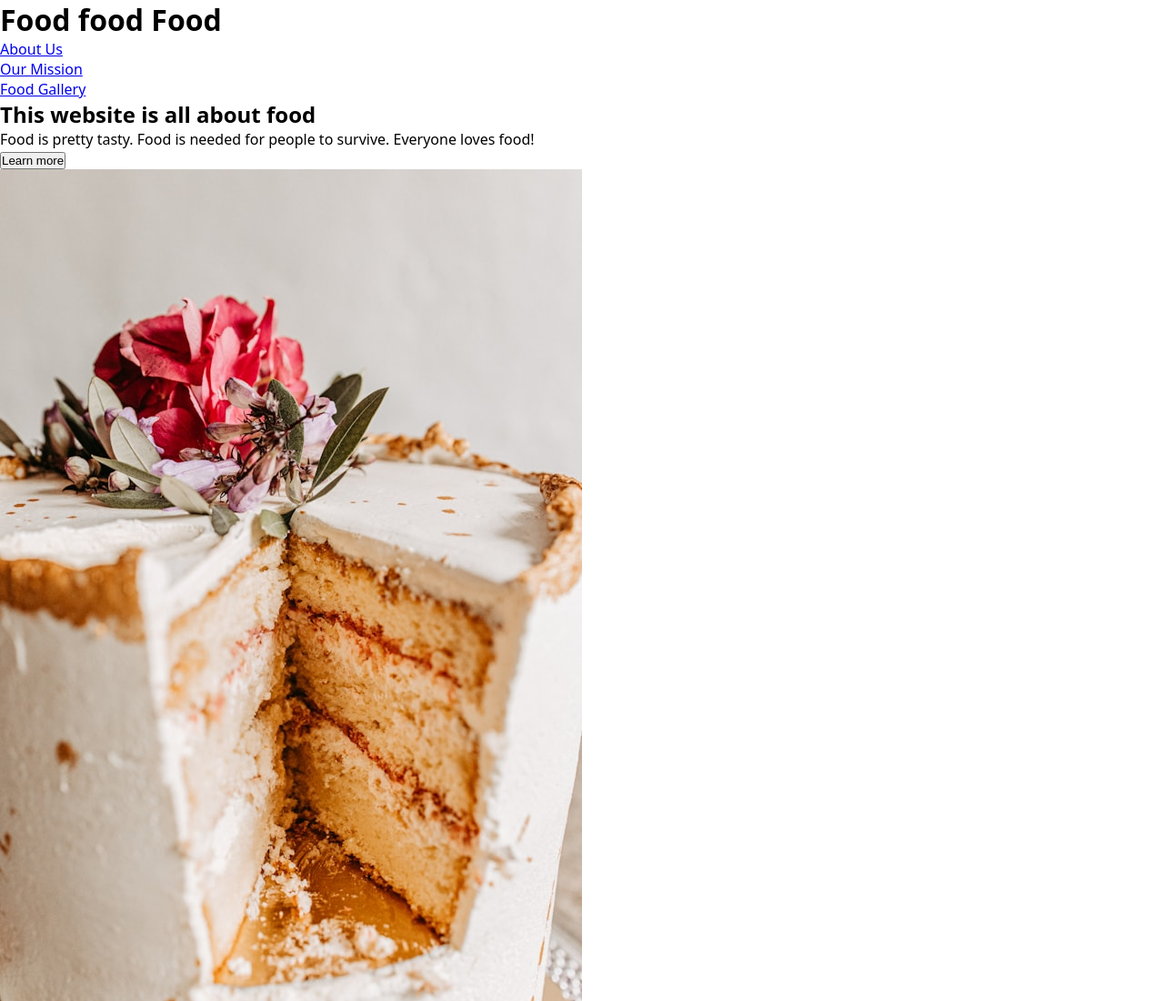
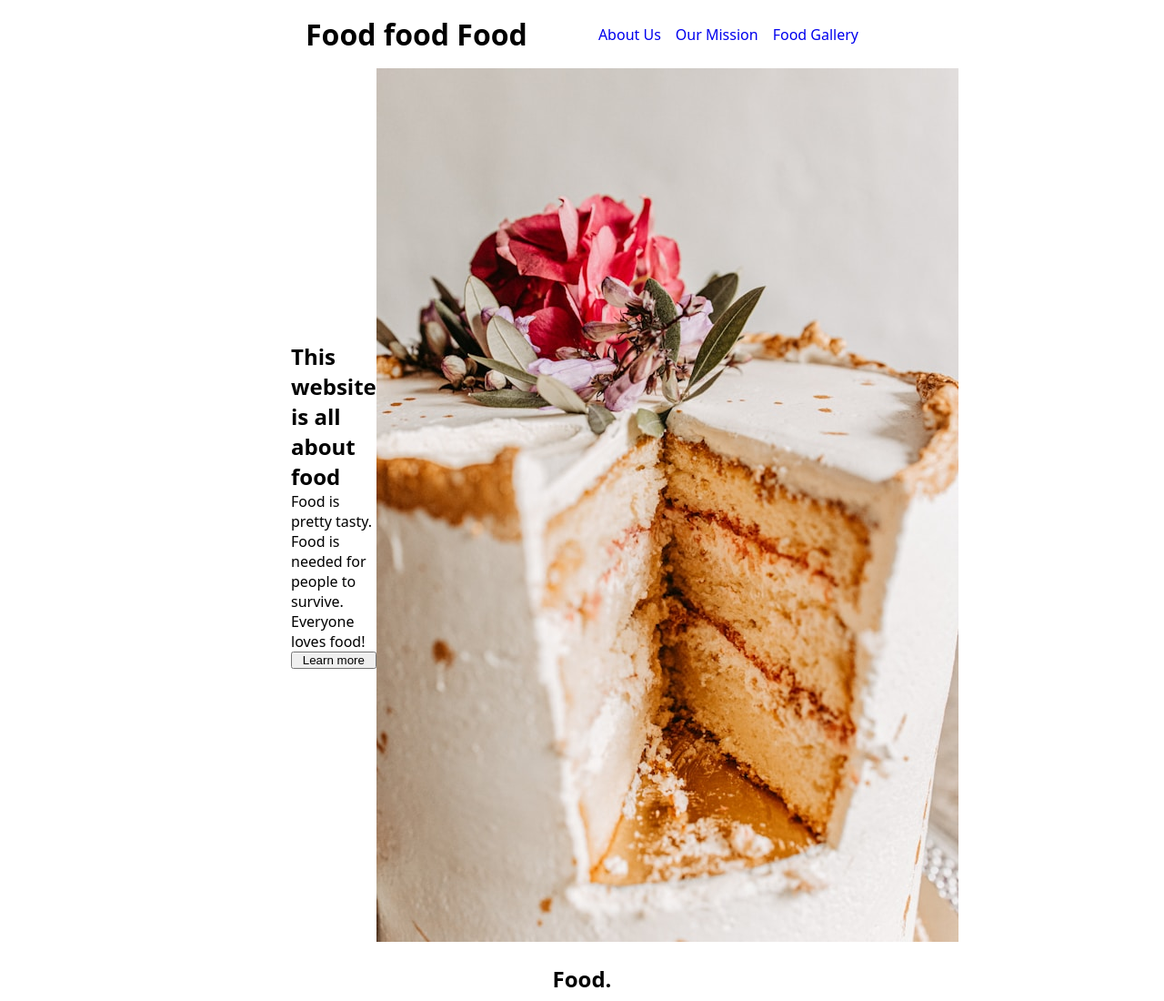
Before and after one commit to Eddie9421/food, a plain HTML site: page index.html in a window 1280 px wide. Shown: the top 1100 px of the page at 91% size. Drawn offline with Linux system fonts and the light colour scheme.

Commit message:
Made some flexbox containers and adjusted them according to the design

```diff
--- a/styles.css
+++ b/styles.css
@@ -1,13 +1,59 @@
 * {
     margin: 0;
     padding: 0;
-    box-sizing: 0;
+    box-sizing: border-box;
 }
 
 body {
     display: flex;
     flex-direction: column;
     font-family: system-ui, -apple-system, BlinkMacSystemFont, 'Segoe UI', Roboto, Oxygen, Ubuntu, Cantarell, 'Open Sans', 'Helvetica Neue', sans-serif;
+    padding: 0 20em;
+}
+
+.hero {
+    display: flex;
+    justify-content: space-between;
+    align-items: center;
+    padding: 1em;
+}
+
+ul {
+    display: flex;
+    gap: 1em;
+    list-style-type: none;
+}
+
+.hero-info {
+    display: flex;
+    justify-content: space-between;
+}
+
+.hero-text {
+    display: flex;
+    flex-direction: column;
+    justify-content: center;
+}
+
+a:link {
+    text-decoration: none;
+}
+
+a:visited {
+text-decoration: none;
+}
+
+a:hover {
+text-decoration: none;
+}
+
+a:active {
+text-decoration: none;
+}
+
+.food-gallery-title {
+    text-align: center;
+    padding: 1em 0;
 }
 
 /* .hero, .footer {
```
